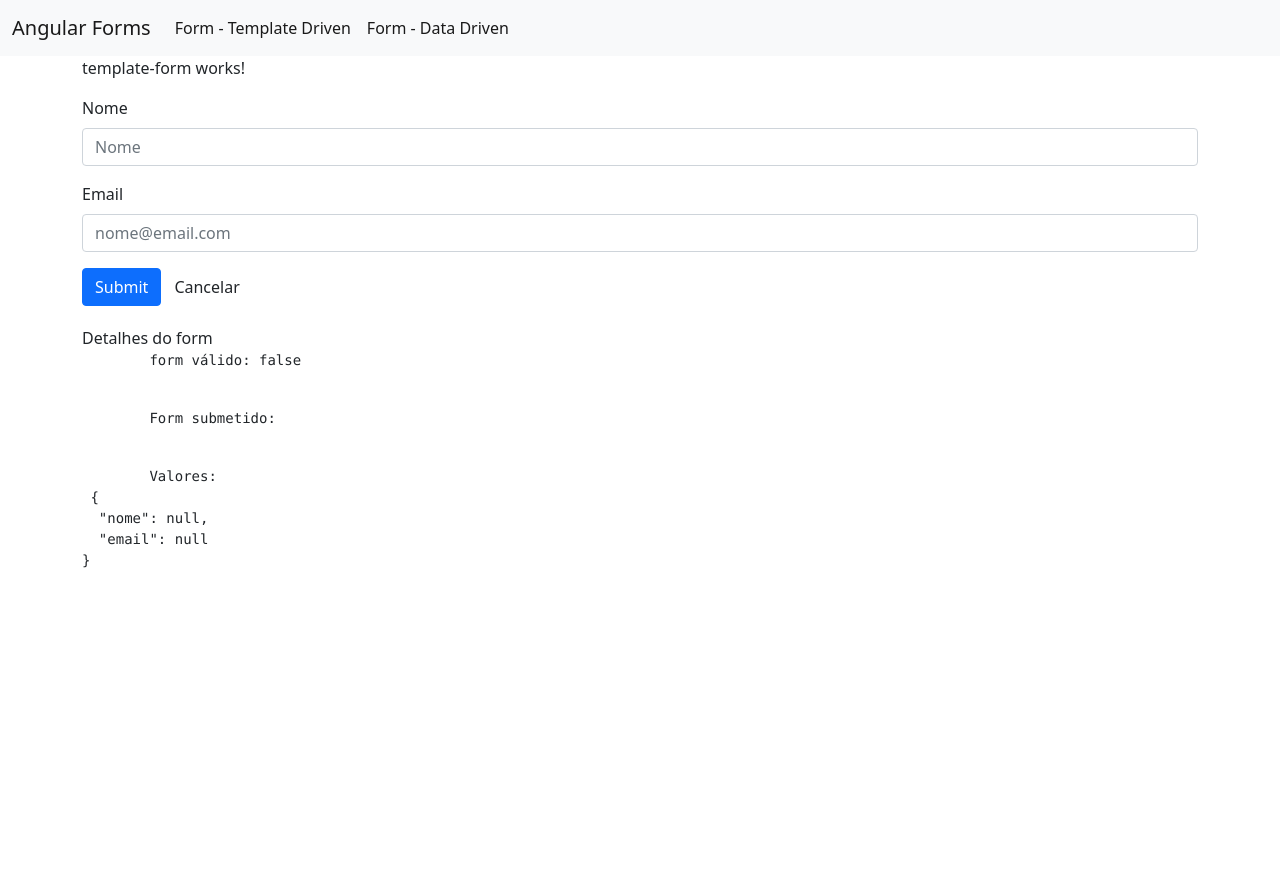
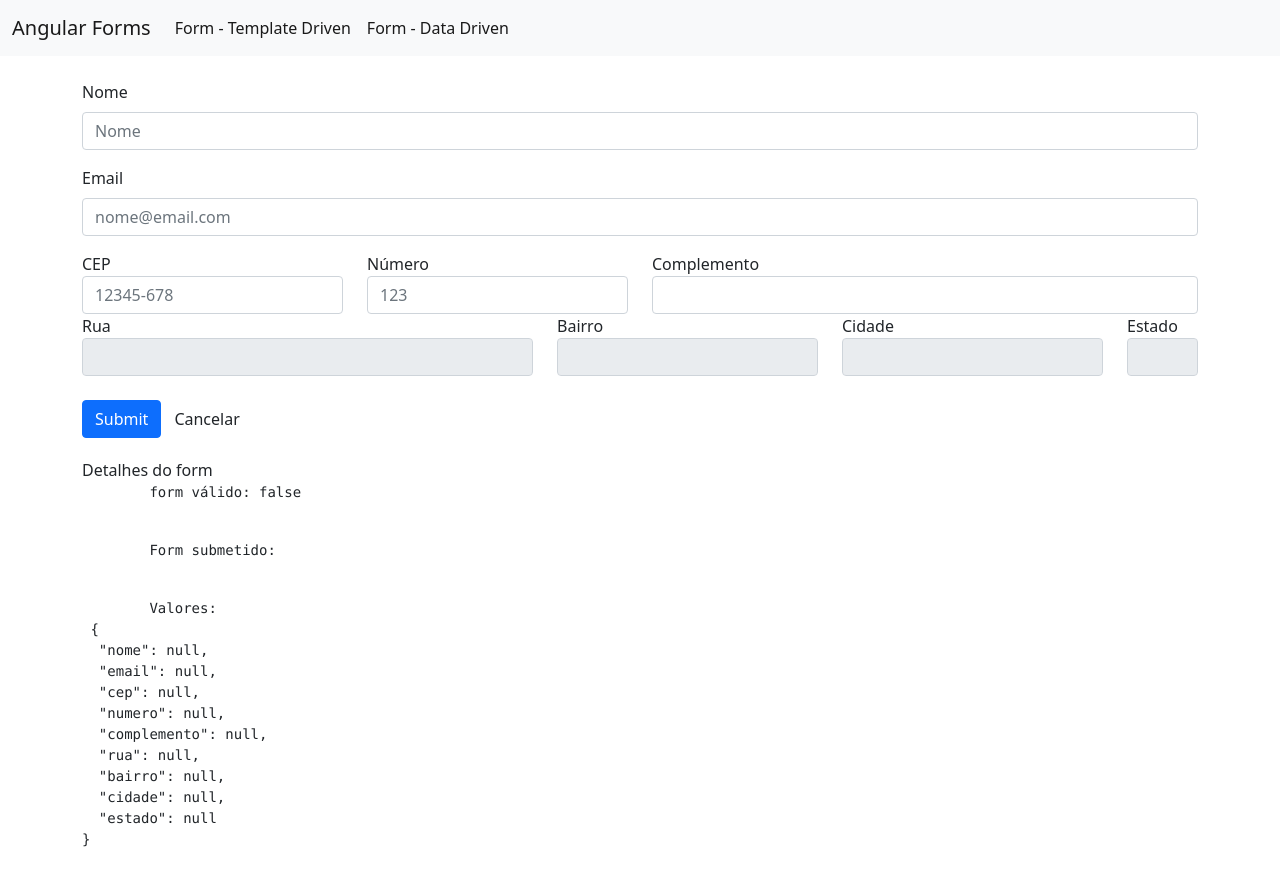
Before and after one commit to GustavoBomfim/formularios-templateDriven, an Angular app in the folder forms/: page /dataForm in a window 1280 px wide. Before the commit the page ends 800 px from the top, so only its background shows below. Built offline with nearby package versions, Linux system fonts and the light colour scheme.

Commit message:
Campos de endereço (migrando um form template driven para form reativo)

```diff
--- a/forms/src/app/data-form/data-form.component.html
+++ b/forms/src/app/data-form/data-form.component.html
@@ -1,5 +1,5 @@
 
-<p>template-form works!</p>
+<br>
 
 <form class="form-horizontal" [formGroup]="formulario" (ngSubmit)="onSubmit()">
     <div class="form-group" >
@@ -26,7 +26,65 @@
             </div>
         </div>
 
+        <div class="form-group">
+
+            <div class="row">
+
+                <div class="col-sm-3">
+                    <label for="cep" class="control-label">CEP</label>
+                    <input type="text" class="form-control" id="cep" placeholder="12345-678"   [ngClass]="aplicaCssErro('cep')" formControlName="cep">
+                </div>
+
+                <div class="col-sm-3">
+                    <label for="numero" class="control-label">Número</label>
+                    <input type="text" class="form-control" id="numero" placeholder="123" [ngClass]="aplicaCssErro('numero')" formControlName="numero">
+                </div>
+
+                <div class="col-sm-6">
+                    <label for="complemento" class="control-label">Complemento</label>
+                    <input type="text" class="form-control" id="complemento" [ngClass]="aplicaCssErro('complemento')" formControlName="complemento">
+                </div>
+
+            </div>
+        </div>
+
+
+        <div class="form-group" >
+            <div class="row">
+
+                <div class="col-md-5">
+
+                    <label for="rua" class="control-label">Rua</label>
+                    <input type="text" class="form-control" id="rua" [ngClass]="aplicaCssErro('rua')" formControlName="rua" readonly>
+
+                </div>
+
+
+                <div class="col-md-3">
+
+                    <label for="bairro" class="control-label">Bairro</label>
+                    <input type="text" class="form-control" id="bairro" [ngClass]="aplicaCssErro('bairro')" formControlName="bairro" readonly>
+
+                </div>
+
+                <div class="col-md-3">
+
+                    <label for="cidade" class="control-label">Cidade</label>
+                    <input type="text" class="form-control" id="cidade" [ngClass]="aplicaCssErro('cidade')" formControlName="cidade" readonly>
+                </div>
+
+                <div class="col-md-1">
+
+                    <label for="estado" class="control-label">Estado</label>
+                    <input type="text" class="form-control" id="estado" [ngClass]="aplicaCssErro('estado')" formControlName="estado" readonly>
+
+                </div>
+            </div>
+        </div>
+
     </div>
+
+    <br>
     <button type="submit" class="btn btn-primary">Submit</button>
     <button class="btn" (click)="resetar()">Cancelar</button>
 
--- a/forms/src/app/data-form/data-form.component.ts
+++ b/forms/src/app/data-form/data-form.component.ts
@@ -23,7 +23,14 @@
 
     this.formulario = this.formBuilder.group({
       nome: [null, Validators.required],
-      email: [null, [Validators.required, Validators.email]]
+      email: [null, [Validators.required, Validators.email]],
+      cep: [null, Validators.required],
+      numero: [null, Validators.required],
+      complemento: [null],
+      rua: [null, Validators.required],
+      bairro: [null, Validators.required],
+      cidade: [null, Validators.required],
+      estado: [null, Validators.required]
     });
 
     Validators.pattern("[a-z0-9!#$%&'*+/=?^_`{|}~-]+(?:\.[a-z0-9!#$%&'*+/=?^_`{|}~-]+)*@(?:[a-z0-9](?:[a-z0-9-]*[a-z0-9])?\.)+[a-z0-9](?:[a-z0-9-]*[a-z0-9])?");
```
